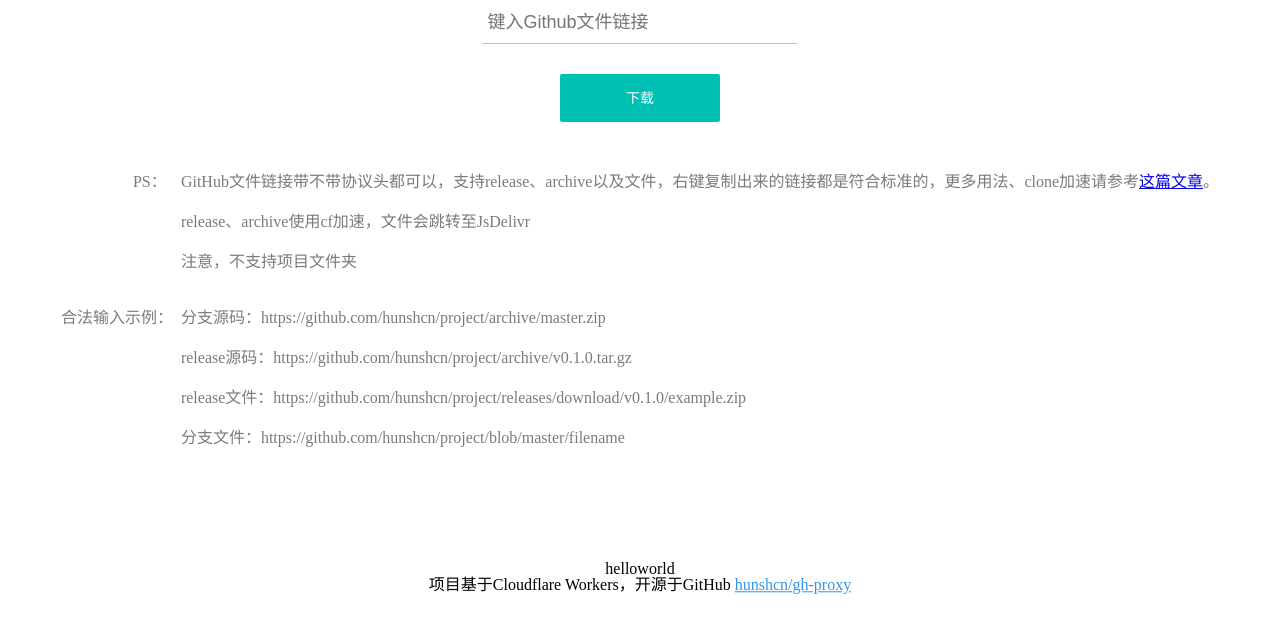
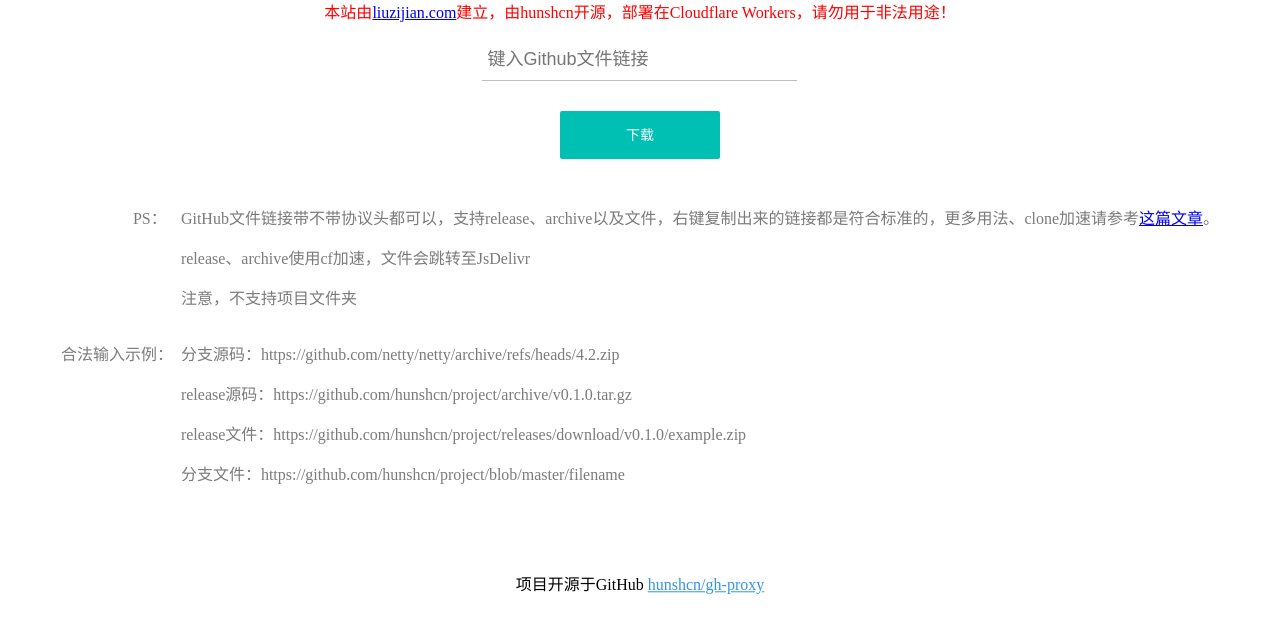
Before and after one commit to changelzj/changelzj.github.io, a plain HTML site: page gh-proxy/index.html in a window 1280 px wide. Shown: the part 169-800 px from the top of the page. Drawn offline with Linux system fonts and the light colour scheme.

Commit message:
Update index.html

```diff
--- a/gh-proxy/index.html
+++ b/gh-proxy/index.html
@@ -124,6 +124,9 @@
                                                                                                alt="Fork me on GitHub"
                                                                                                data-recalc-dims="1"></a>
 <h1 style="margin-bottom: 50px">GitHub 文件加速</h1>
+
+<p style="color:red;">  本站由<a  href="https://liuzijian.com" >liuzijian.com</a>建立，由hunshcn开源，部署在Cloudflare Workers，请勿用于非法用途！ </p>
+
 <form action="./" method="get" style="padding-bottom: 40px" target="_blank" class="flex" onsubmit="toSubmit(event)">
     <label class="block" style="width: fit-content">
         <input class="block url" name="q" type="text" placeholder="键入Github文件链接"
@@ -135,17 +138,17 @@
         <p>release、archive使用cf加速，文件会跳转至JsDelivr</p>
         <p>注意，不支持项目文件夹</p></div>
     <div class="example">
-        <p>分支源码：https://github.com/hunshcn/project/archive/master.zip</p>
+        <p>分支源码：https://github.com/netty/netty/archive/refs/heads/4.2.zip</p>
         <p>release源码：https://github.com/hunshcn/project/archive/v0.1.0.tar.gz</p>
         <p>release文件：https://github.com/hunshcn/project/releases/download/v0.1.0/example.zip</p>
         <p>分支文件：https://github.com/hunshcn/project/blob/master/filename</p>
     </div>
 </form>
-<p style="position: sticky;top: calc(100% - 2.5em);">项目基于Cloudflare Workers，开源于GitHub <a style="color: #3294ea"
-                                                                                         href="https://github.com/changelzj/gh-proxy">hunshcn/gh-proxy</a>
+<p style="position: sticky;top: calc(100% - 2.5em);">项目开源于GitHub <a style="color: #3294ea"
+                                                                                         href="https://github.com/hunshcn/gh-proxy">hunshcn/gh-proxy</a>
 </p>
 
-helloworld
+
 
 </body>
 </html>
```
